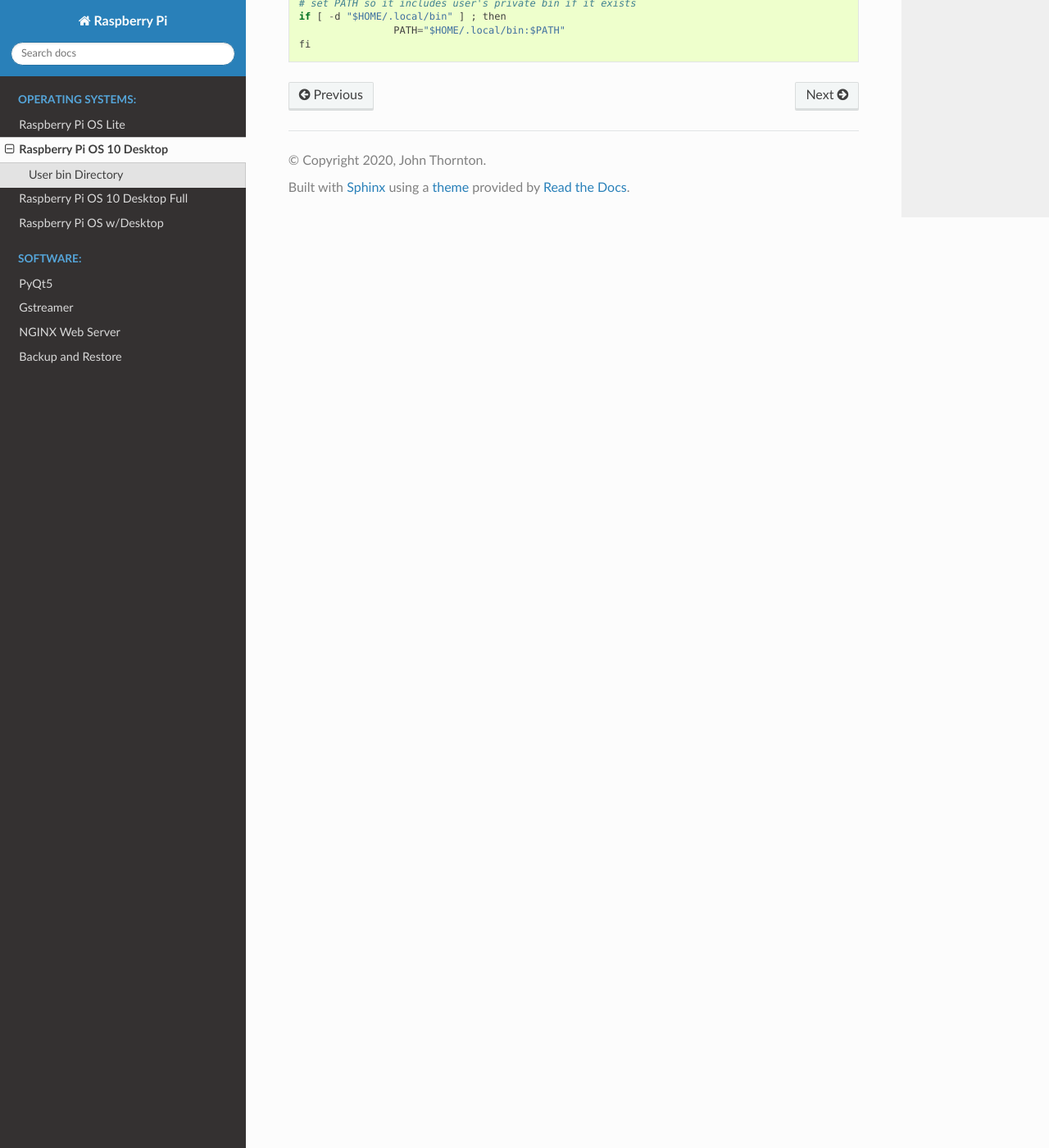
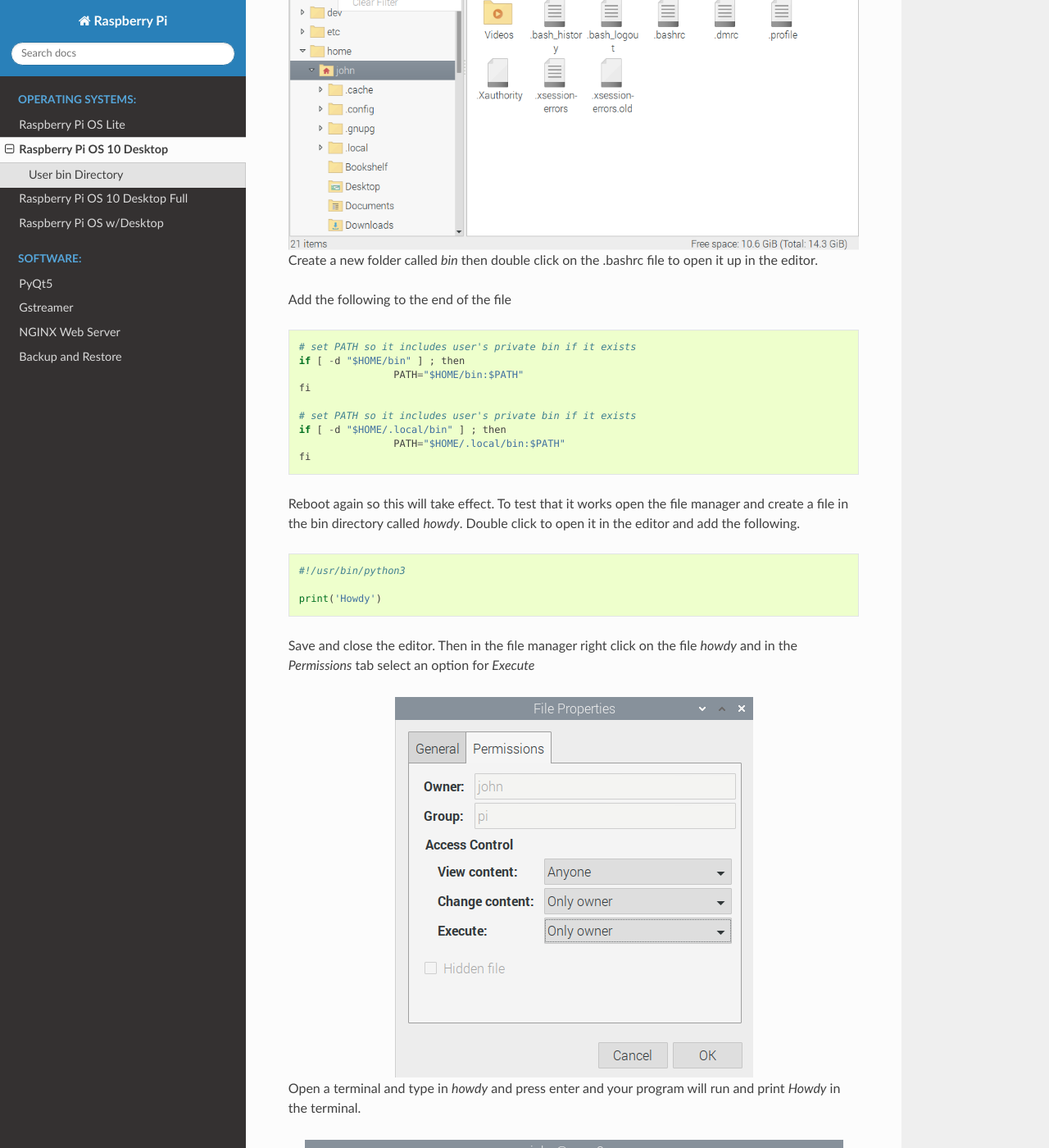
Before and after one commit to jethornton/rpi, a Sphinx documentation site: the page built from docs/source/install-10D.rst, in a window 1280 px wide and 1400 px high, scrolled down 7103 px. Shown: the whole window at 82% size. Built offline with Sphinx 7.4.7 and the Read the Docs theme 2.0.0, drawn with Linux system fonts in a browser that asks for light colours.

Commit message:
add content

```diff
--- a/docs/source/install-10D.rst
+++ b/docs/source/install-10D.rst
@@ -129,6 +129,9 @@
 command line or as a program you need to edit the /home/username/.bashrc
 file. Open the file manager and click on `View` then `Show Hidden`.
 
+.. image:: images/bin-01.png
+   :align: center
+
 Create a new folder called `bin` then double click on the .bashrc file
 to open it up in the editor.
 
@@ -144,3 +147,24 @@
 	if [ -d "$HOME/.local/bin" ] ; then
 			PATH="$HOME/.local/bin:$PATH"
 	fi
+
+Reboot again so this will take effect. To test that it works open the
+file manager and create a file in the bin directory called `howdy`.
+Double click to open it in the editor and add the following.
+::
+
+	#!/usr/bin/python3
+
+	print('Howdy')
+
+Save and close the editor. Then in the file manager right click on the
+file `howdy` and in the `Permissions` tab select an option for `Execute`
+
+.. image:: images/bin-02.png
+   :align: center
+
+Open a terminal and type in `howdy` and press enter and your program
+will run and print `Howdy` in the terminal.
+
+.. image:: images/bin-03.png
+   :align: center
```
Also changed, not shown: docs/source/images/bin-01.png (added), docs/source/images/bin-02.png (added), docs/source/images/bin-03.png (added).
